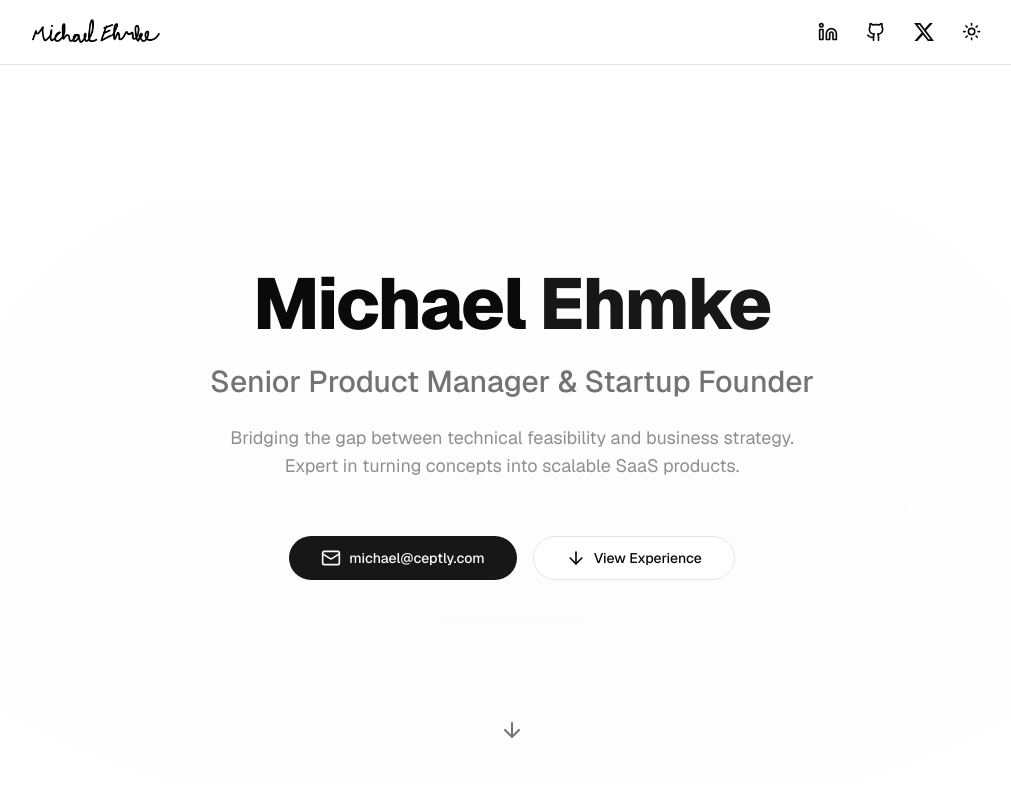
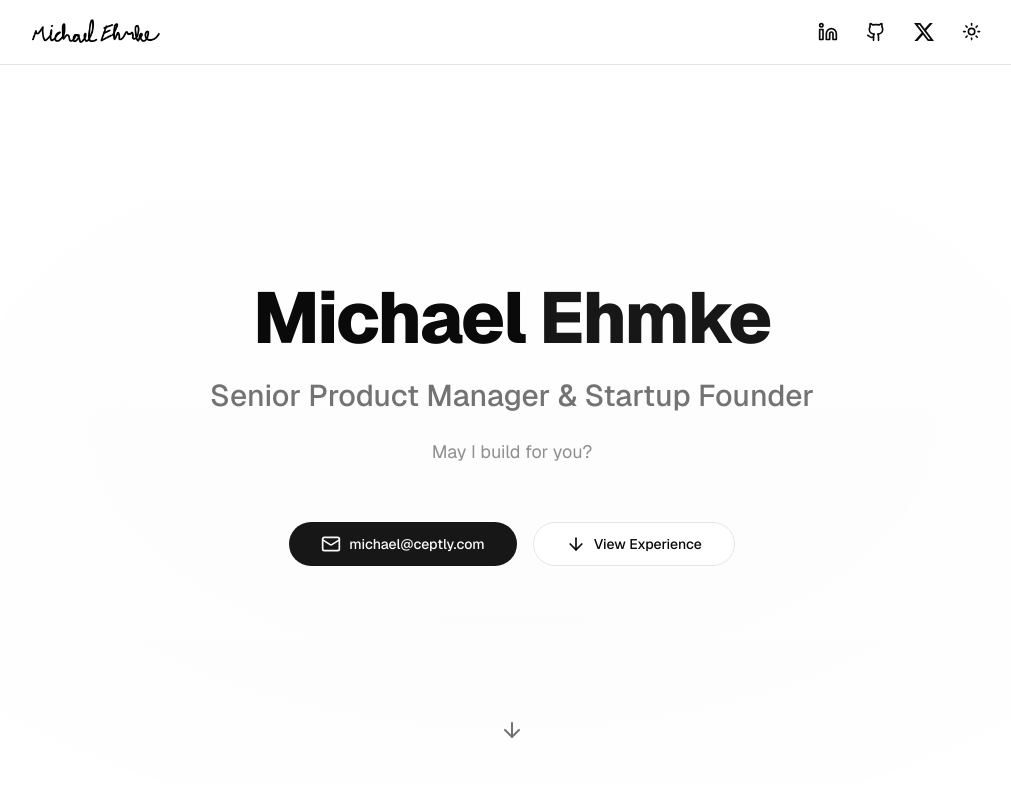
Before and after one commit to sunnysauce/ehmke.ai, a Next.js app: page / in a window 1280 px wide. Shown: the top 800 px of the page, without its empty margins (128-1139 px from the left). Built offline with nearby package versions, Linux system fonts and the light colour scheme.

Commit message:
update hero text

```diff
--- a/components/hero.tsx
+++ b/components/hero.tsx
@@ -26,8 +26,7 @@ export function Hero() {
           </p>
 
           <p className="text-lg text-muted-foreground/80 max-w-xl mx-auto">
-            Bridging the gap between technical feasibility and business strategy.
-            Expert in turning concepts into scalable SaaS products.
+            May I build for you?
           </p>
 
           <div className="flex flex-wrap justify-center gap-4 pt-8">
```
